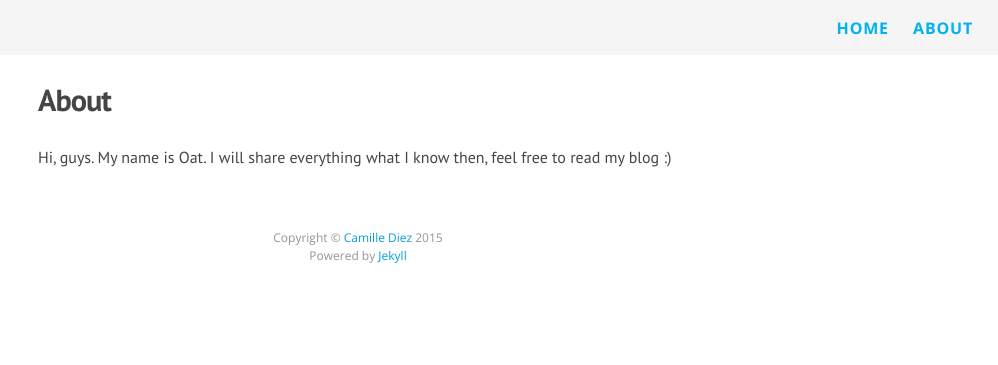
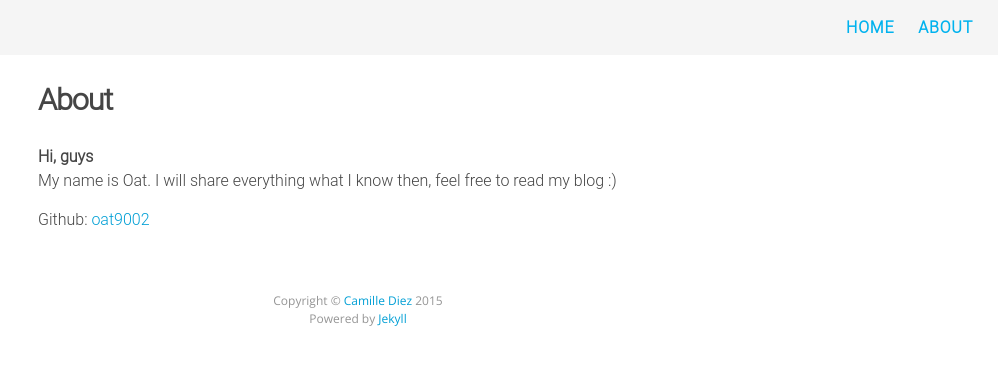
Before and after one commit to oat9002/oat9002.github.io, a Jekyll site: the page built from about.md, in a window 1280 px wide. Shown: the top 365 px of the page, without its empty margins (282-1280 px from the left). Built offline with Jekyll 4.4.1, drawn with Linux system fonts in a browser that asks for light colours; nearby versions of some CDN libraries.

Commit message:
Changed fonts to Roboto Light and updated about.md

```diff
--- a/_sass/_layout.scss
+++ b/_sass/_layout.scss
@@ -54,7 +54,7 @@
         }
 
         .page-link {
-            font-family: 'Open Sans';
+            font-family: 'Roboto Light', 'Open Sans';
             font-weight: 700 !important;
             line-height: $base-line-height;
             letter-spacing: 0.05em;
--- a/about.md
+++ b/about.md
@@ -4,4 +4,8 @@ title: About
 permalink: /about/
 ---
 
-Hi, guys. My name is Oat. I will share everything what I know then, feel free to read my blog :)
+#### Hi, guys
+
+My name is Oat. I will share everything what I know then, feel free to read my blog :)
+
+Github: [oat9002](https://github.com/oat9002)
--- a/css/main.scss
+++ b/css/main.scss
@@ -3,7 +3,7 @@
 @charset "utf-8";
 
 // Our variables
-$base-font-family: 'PT Sans', Helvetica, Arial, sans-serif;
+$base-font-family: 'Roboto Light' ,'PT Sans', Helvetica, Arial, sans-serif;
 $base-font-size:   16px;
 $small-font-size:  $base-font-size * 0.895;
 $large-font-size:  $base-font-size * 1.40;
```
Also changed, not shown: _posts/2017-06-05-flask-spark-apache.md (+0 -2 lines).
